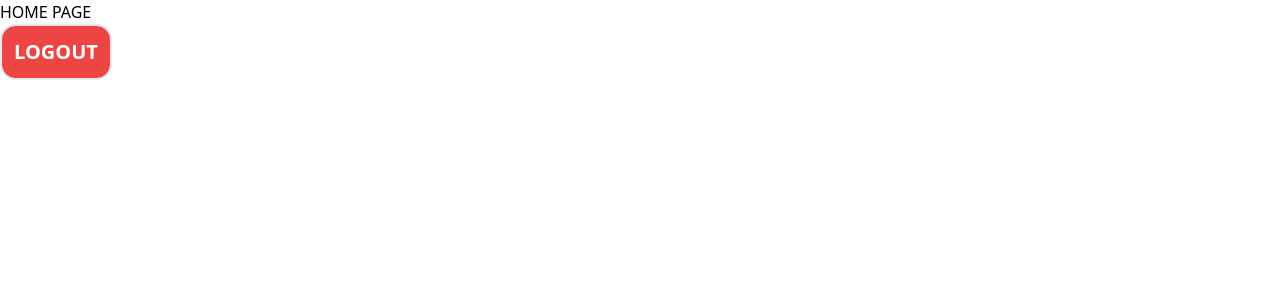
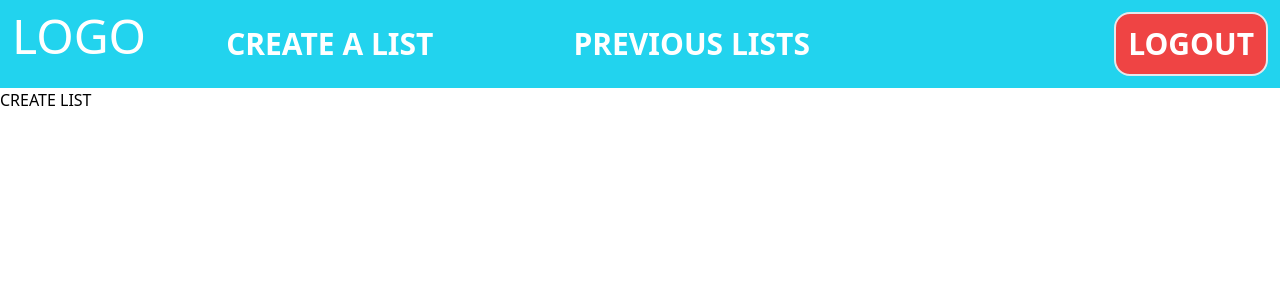
Before and after one commit to Howardk97/react-grocery-app, a React (Vite) app: page /home in a window 1280 px wide. Shown: the top 300 px of the page. Built offline with nearby package versions, Linux system fonts and the light colour scheme; no server answers; sample sign-in values are in the browser's storage.

Commit message:
Added functional navbar

```diff
--- a/src/components/home/LogoutBtn.jsx
+++ b/src/components/home/LogoutBtn.jsx
@@ -11,7 +11,7 @@ const LogoutBtn = () => {
     return(
         <div className="">
             <button
-                className="bg-red-500 rounded-2xl hover:bg-red-400  active:bg-red-400 text-white text-xl font-bold p-3 border-2"
+                className="bg-red-500 rounded-2xl hover:bg-red-400  active:bg-red-400 text-white text-3xl font-bold p-3 border-2"
                 onClick={handleSignOut}
             >
                 LOGOUT
--- /dev/null
+++ b/src/components/home/Navbar.jsx
@@ -0,0 +1,46 @@
+import LogoutBtn from "./LogoutBtn";
+import { NavLink } from "react-router-dom";
+
+const Navbar = () => {
+    const navigation = [
+        {
+            id: "Create",
+            name: "CREATE A LIST",
+            href:"/home/create-list"
+        },
+        {
+            id: "Previous",
+            name: "PREVIOUS LISTS",
+            href:"/home/previous-lists"
+        }
+    ]
+    return(
+        <div className="flex bg-cyan-400 p-3">
+            <h1 className="text-white text-5xl mr-20">LOGO</h1>
+            {/* <div className={`flex items-center text-white text-2xl w-96 ml-20 mr-5 hover:text-gray-200 active:text-gray-200`}>
+                <a href="/home/create-list">CREATE A LIST</a>
+            </div>
+            <div className={`flex items-center text-white text-2xl w-96 mx-10 hover:text-gray-200 active:text-gray-200`}>
+                <a href="/home/previous-lists">PREVIOUS LISTS</a>
+            </div> */}
+            {navigation.map((item) => (
+                <div key={item.id} className="flex items-center w-full text-3xl font-bold">
+                    <NavLink
+                        to={item.href}
+                        className={({isActive}) => {
+                            console.log(item.href + " " + isActive)
+                            return isActive ? "text-cyan-700" : "text-white";
+                        }}
+                    >
+                        {item.name}
+                    </NavLink>
+                </div>
+            ))}
+            <div className="flex justify-end w-full">
+                <LogoutBtn />
+            </div>
+        </div>
+    )
+}
+
+export default Navbar;
--- /dev/null
+++ b/src/components/home/createList.jsx
@@ -0,0 +1,9 @@
+const CreateList = () => {
+    return (
+        <div>
+            <h1>CREATE LIST</h1>
+        </div>
+    )
+}
+
+export default CreateList;
--- a/src/pages/home/index.jsx
+++ b/src/pages/home/index.jsx
@@ -1,4 +1,5 @@
-import LogoutBtn from "../../components/home/LogoutBtn";
+import Navbar from "../../components/home/Navbar";
+import CreateList from "../../components/home/createList";
 import { useAuth } from "../../contexts/authContext";
 import {Navigate, useNavigate} from "react-router-dom"
 
@@ -8,8 +9,8 @@ const HomePage = () => {
         <>
             {!userLoggedIn && (<Navigate to={"/login"} replace={true} />)}
             <div>
-                HOME PAGE
-                <LogoutBtn />
+                <Navbar />
+                <CreateList />
             </div>
         </>
     )
--- /dev/null
+++ b/src/pages/home/previousLists/index.jsx
@@ -0,0 +1,12 @@
+import Navbar from "../../../components/home/Navbar";
+
+const PreviousLists = () => {
+    return(
+        <div>
+            <Navbar />
+            <h1>PREVIOUS LISTS</h1>
+        </div>
+    )
+}
+
+export default PreviousLists;
```
Also changed, not shown: src/App.jsx (+9 -0 lines).
